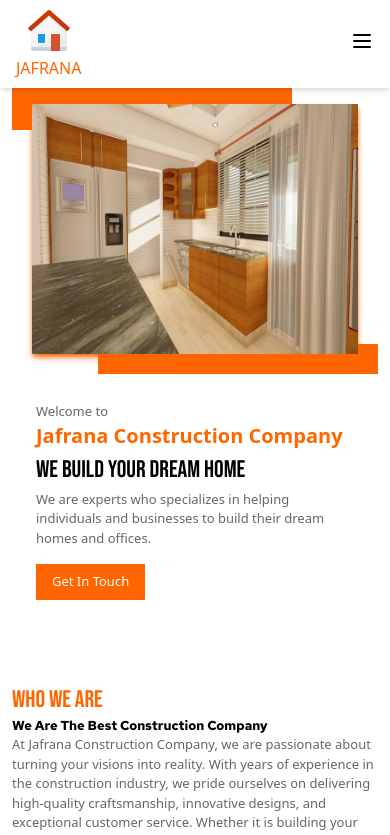
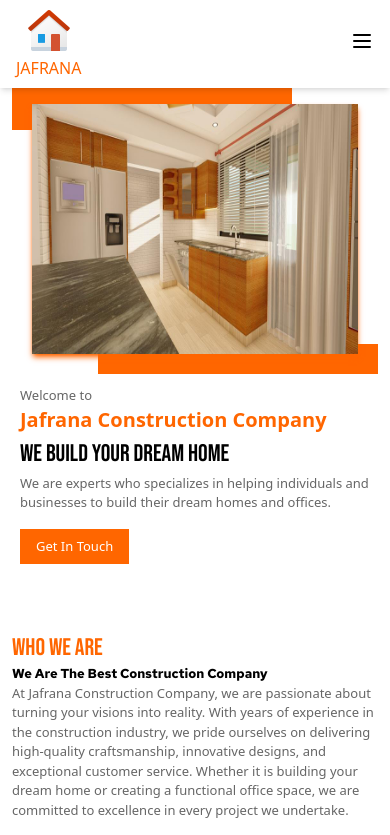
Before and after one commit to matthewkuria/jafrana, a Next.js app: page / in a window 390 px wide. Shown: the top 835 px of the page. Built offline with nearby package versions, Linux system fonts and the light colour scheme; a web font is replaced by a local one.

Commit message:
set the div 1 in the hero section to have a responsive padding for small screens

```diff
--- a/app/components/HeroSection.tsx
+++ b/app/components/HeroSection.tsx
@@ -5,7 +5,7 @@
 const HeroSection = () => {
     return (
     <div className=" flex flex-col-reverse md:flex md:flex-row md:justify-between  text-[13px] md:text-[16px] p-3 md:p-8 mt-16">
-            <div className="flex flex-col justify-end   p-4 md:max-w-1/2 mt-5">
+            <div className="flex flex-col justify-end   md:p-4 md:max-w-1/2 mt-5">
             <p className="text-secondary">Welcome to</p>
             <h1 className="flex flex-col text-xl md:text-4xl font-bold text-primary">Jafrana Construction Company</h1>
                 <p className={`${bebas_neue.className} text-2xl my-1`}>We build your dream home</p>
```
